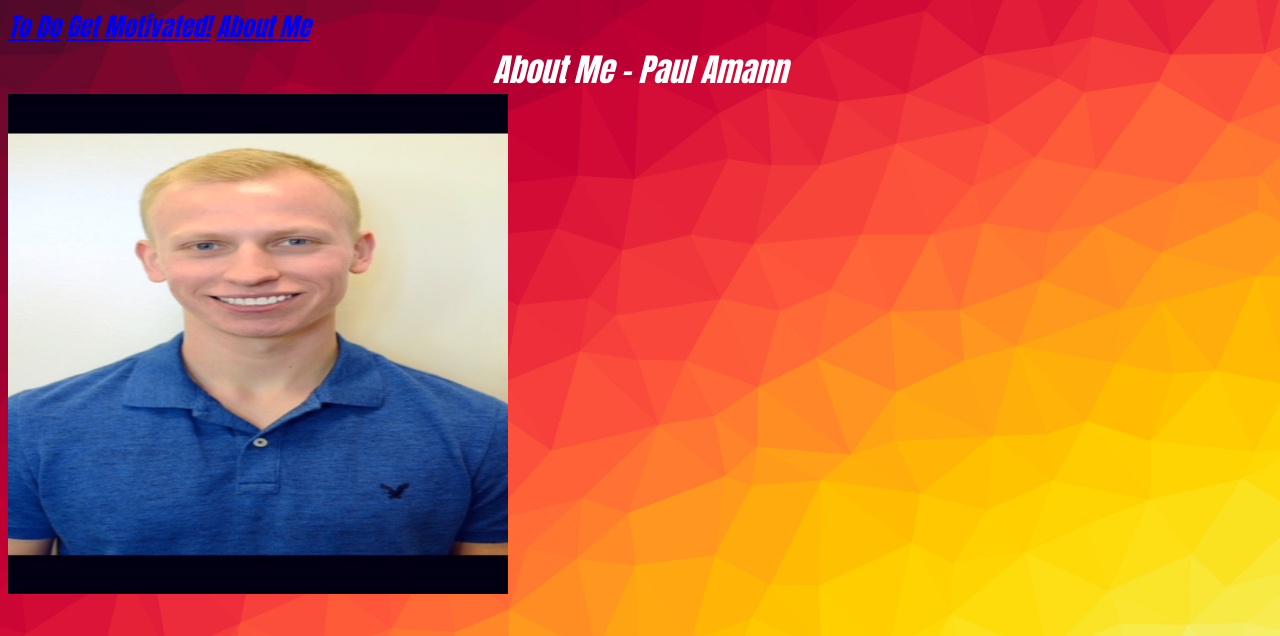
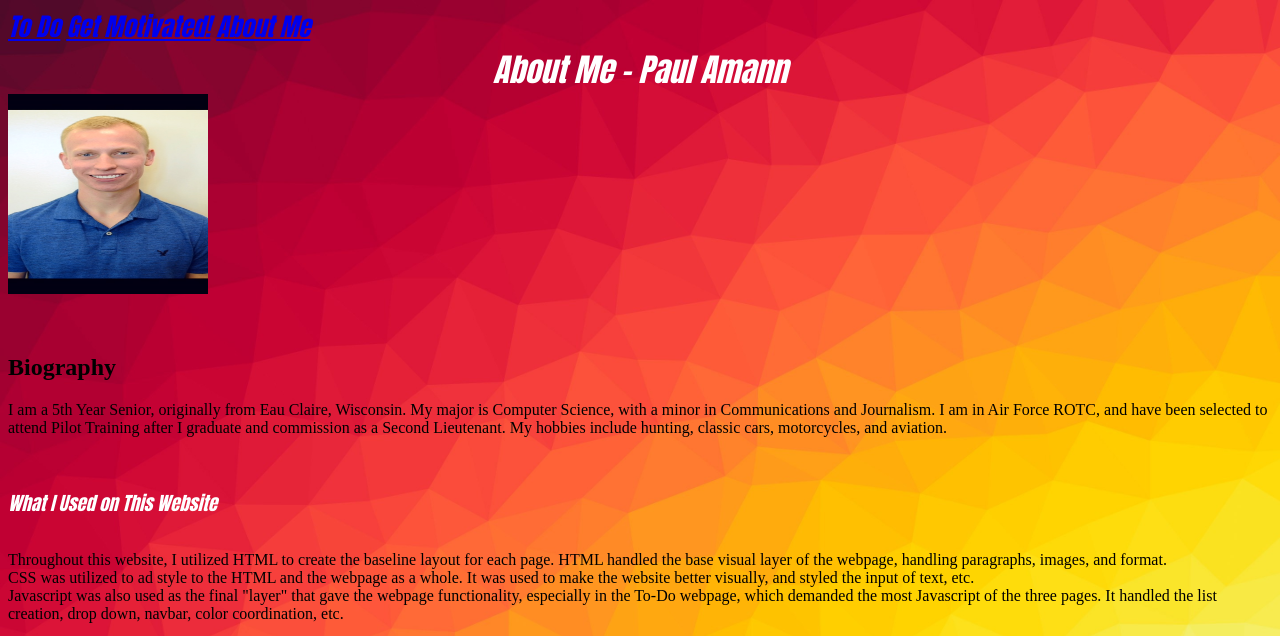
Before and after one commit to amann0006/PaulSite, a plain HTML site: page aboutme.html in a window 1280 px wide. Shown: the top 636 px of the page. Drawn offline with Linux system fonts and the light colour scheme.

Commit message:
Update aboutme.html

```diff
--- a/aboutme.html
+++ b/aboutme.html
@@ -42,7 +42,7 @@ paragraph{
 <h1 align="center" size="50px"  class="headerstyle"><i>About Me - Paul Amann</i></h1>
 </head>
 <body>
-	<img src="PaulPic.jpg" alt="Paul Picture" width="500" height="500">
+	<img src="PaulPic.jpg" alt="Paul Picture" width="200" height="200">
 <br>
 <br>
 <br>
```
